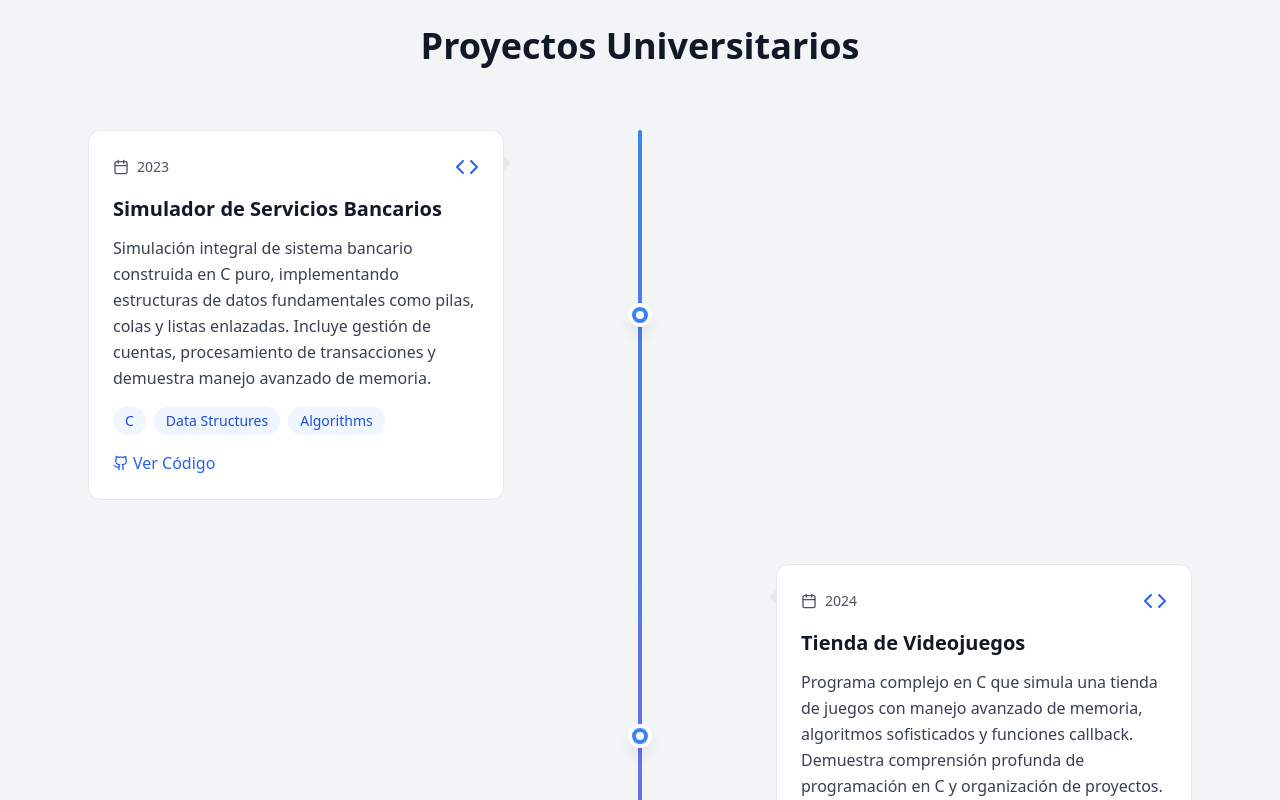
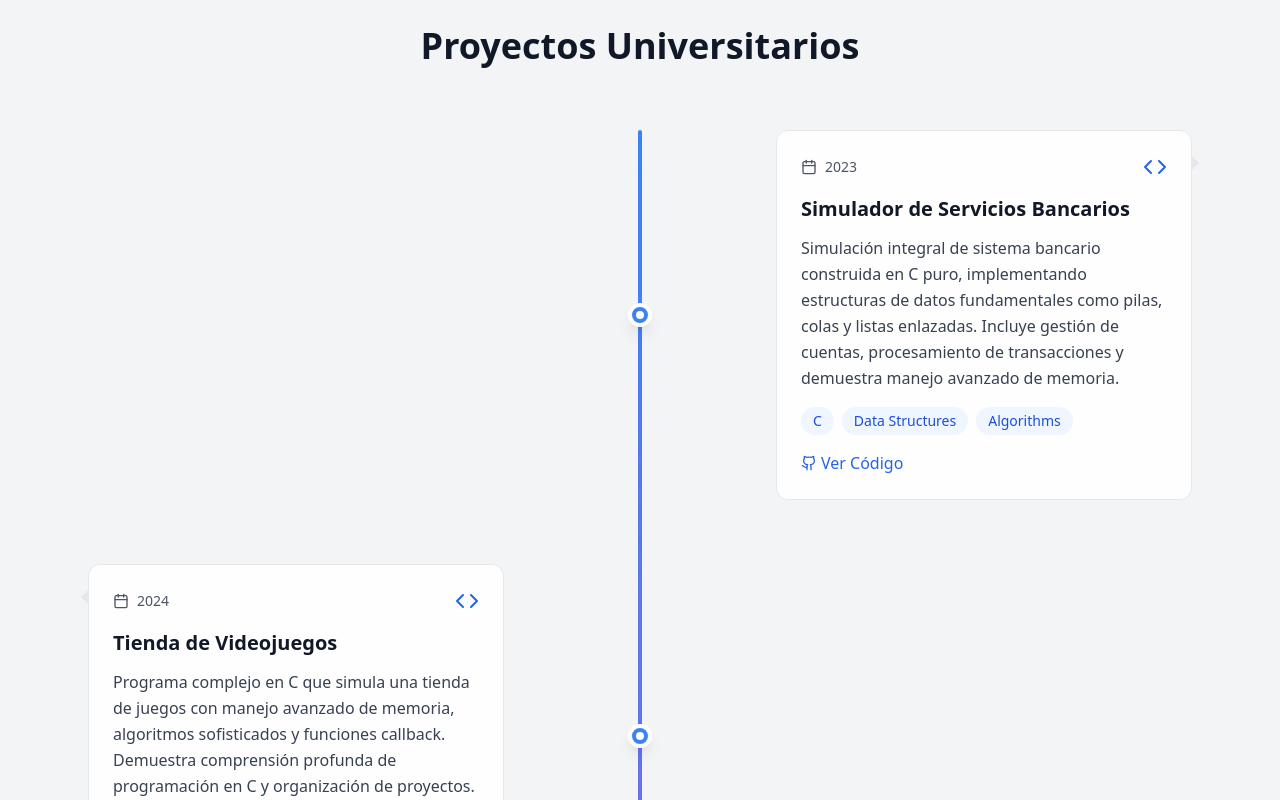
Before and after one commit to Dev2Mist/portfolio, a React (Vite) app: page / in a window 1280 px wide. Shown: the part 1040-1840 px from the top of the page. Built offline with nearby package versions, Linux system fonts and the light colour scheme.

Commit message:
Updated App.tsx

```diff
--- a/src/App.tsx
+++ b/src/App.tsx
@@ -178,7 +178,7 @@ function App() {
                 </div>
 
                 {/* Project Card */}
-                <div className={`w-full max-w-md ${index % 5 === 0 ? 'mr-auto pr-8' : 'ml-auto pl-8'}`}>
+                <div className={`w-full max-w-md ${index % 2 === 1 ? 'mr-auto pr-8' : 'ml-auto pl-8'}`}>
                   <div className="bg-white/90 dark:bg-gray-800/90 backdrop-blur-sm border border-gray-200 dark:border-gray-700 rounded-xl p-6 hover:shadow-xl dark:hover:shadow-gray-900/30 transition-all duration-300 hover:-translate-y-2 relative">
                     {/* Timeline Arrow */}
                     <div className={`absolute top-6 ${index % 2 === 0 ? 'right-0 translate-x-full' : 'left-0 -translate-x-full'} w-0 h-0 border-t-8 border-b-8 border-transparent ${index % 2 === 0 ? 'border-l-8 border-l-gray-200 dark:border-l-gray-700' : 'border-r-8 border-r-gray-200 dark:border-r-gray-700'}`}></div>
```
